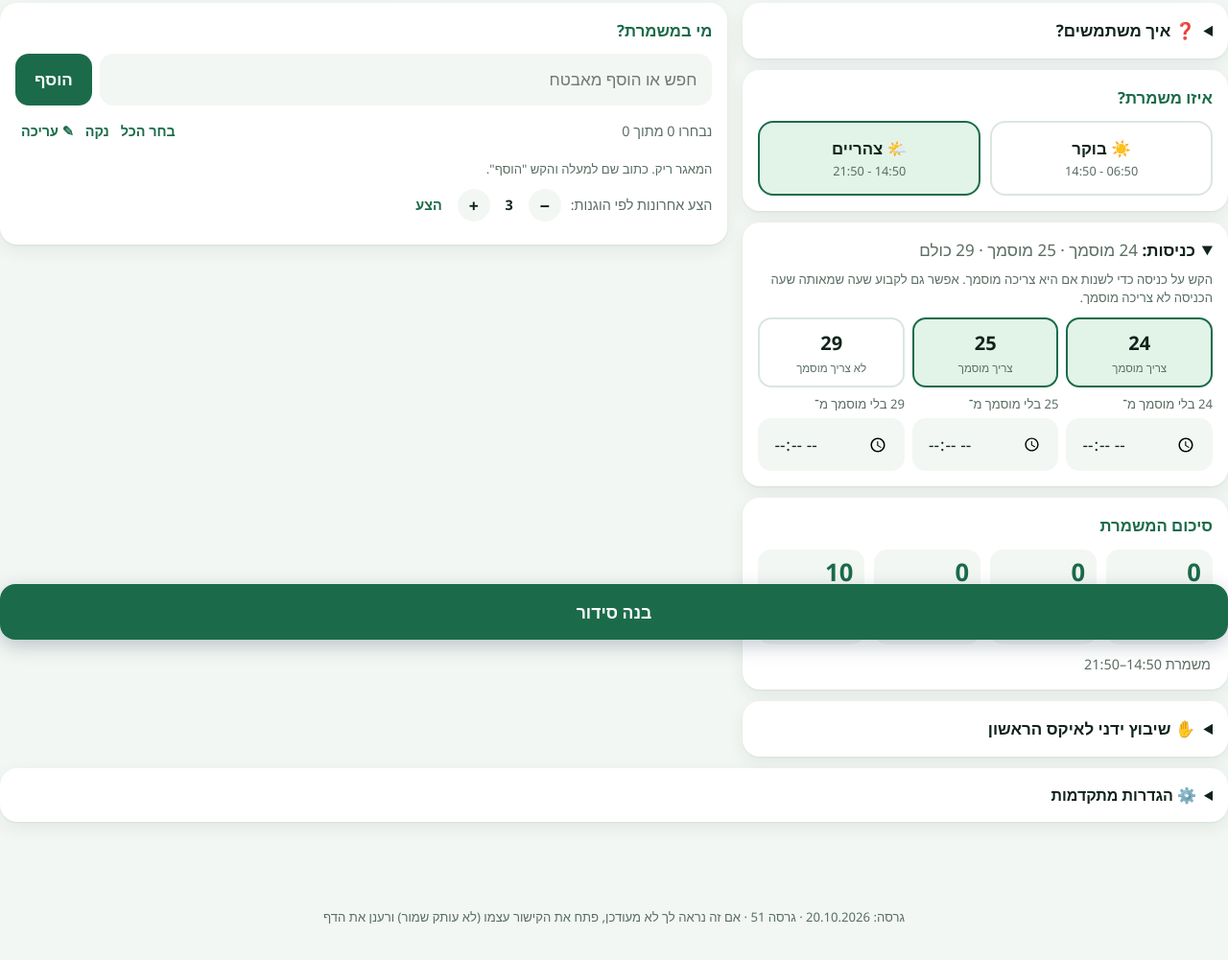
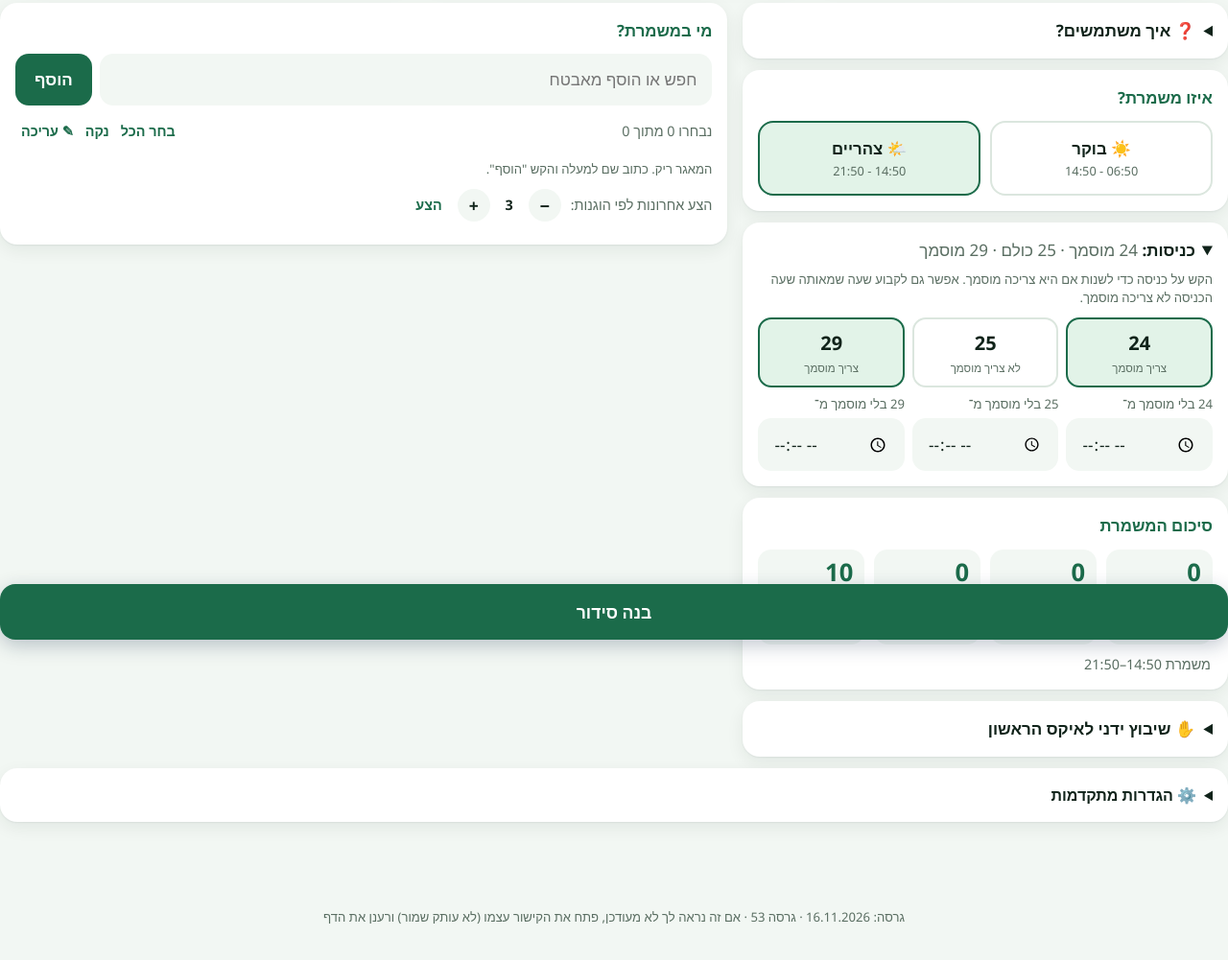
Before and after one commit to yosefbnl1-ux/knesset, a plain HTML site: page index.html in a window 1280 px wide. Shown: the part 123-1124 px from the top of the page at 96% size. Drawn offline with Linux system fonts and the light colour scheme.

Commit message:
גרסה 53 (טיוטה): חוקי כניסות, מעברים רחוקים והחלפה ראש בראש
- 24 ו־29 צריכים מוסמך כברירת מחדל, 25 לא (אפשר לשנות ב'כניסות'). הגדרה ישנה שנשמרה במכשיר מתאפסת פעם אחת לברירת המחדל החדשה.
- עבודות תשתית: רק מעבר מסיור ל־23 (ומ־25 ל־23) נחשב רחוק. מ־23 לסיור/25 ובין סיור ל־27/29 מותר.
- החלפה ראש בראש מותרת בין כל העמדות, חוץ מכשאחת מהן היא 23.

Co-Authored-By: Claude Opus 5.5 <noreply@anthropic.com>
Claude-Session: https://claude.ai/code/session_01RmXr9qWjfrXgmkeB2fAaZP

```diff
--- a/index.html
+++ b/index.html
@@ -250,7 +250,7 @@ body{max-width:none;padding:0 0 40px}
 <details class="card adv"><summary>⚙️ הגדרות מתקדמות</summary>
 <div class="advg">
 <div><h3>🚨 הקפצת כונן שילדי</h3><p class="hint" id="kinfo" style="margin:4px 0 8px"></p><div class="row" id="krow"><select id="ksel"></select><button class="btn2" id="kgo" type="button">הקפץ</button></div><div id="kask"></div></div>
-<div><h3>🚧 עבודות תשתית בכנסת</h3><label style="display:flex;gap:10px;align-items:flex-start;color:var(--mut);font-size:.92rem"><input type="checkbox" id="farc" checked style="margin-top:4px"><span>המעבר מסיור ל־23, 27 ו־29 ארוך עכשיו. העדף העברה מסיור ל־24, 25 ו־26 (ולהפך).</span></label></div>
+<div><h3>🚧 עבודות תשתית בכנסת</h3><label style="display:flex;gap:10px;align-items:flex-start;color:var(--mut);font-size:.92rem"><input type="checkbox" id="farc" checked style="margin-top:4px"><span>המעבר מסיור ל־23 (ומ־25 ל־23) ארוך עכשיו, אז עדיף להימנע ממנו. מ־23 לסיור או ל־25 אין בעיה.</span></label></div>
 <section><h3>שעות המשמרת</h3><div class="row3">
 <div><label>תחילה</label><input type="time" id="st" value="06:50"></div>
 <div><label>סיום</label><input type="time" id="en" value="14:50"></div>
@@ -290,7 +290,7 @@ const DISP=['23 א','23 ב','24','25','26','27','29','סיור א','סיור ב'
 const DROP=['סנח','סיור ב','23 ב','סיור א','27','26','25'];
 const cert=new Set(),fin=new Set(),DAL=new Set(),KON=new Set();let SPLIT=[];let last=null,view='post';
 
-let roster=[],srch='',edMode=false,recd=null,nL=3,rstArm=false,curMode='m';const hist={},LNG=new Set(),JOIN=new Set(),NITE=new Set(),GATES={'24':1,'25':1,'29':0};const today=()=>{const d=new Date();return d.getFullYear()+'-'+(d.getMonth()+1)+'-'+d.getDate()};const off=new Set();
+let roster=[],srch='',edMode=false,recd=null,nL=3,rstArm=false,curMode='m';const hist={},LNG=new Set(),JOIN=new Set(),NITE=new Set(),GATES={'24':1,'25':0,'29':1};const today=()=>{const d=new Date();return d.getFullYear()+'-'+(d.getMonth()+1)+'-'+d.getDate()};const off=new Set();
 function names(){return roster.filter(n=>!off.has(n)&&!(curMode==='a'&&KON.has(n)))}
 const he=(a,b)=>a.localeCompare(b,'he');
 const mk=()=>{const d=new Date();return d.getFullYear()+'-'+(d.getMonth()+1)};
@@ -340,9 +340,9 @@ else if(k==='t'){if(fin.has(n)){fin.delete(n);NITE.delete(n)}else fin.add(n)}
 else if(k==='d'){DAL.has(n)?DAL.delete(n):DAL.add(n)}
 else{cert.has(n)?cert.delete(n):cert.add(n)}
 chips();save()})}
-function save(){try{localStorage.setItem('shiftRoster',JSON.stringify({r:roster,c:[...cert],dl:[...DAL],f:[...fin],fd:today(),o:[...off],h:hist,rc:recd,lg:[...LNG],jn:[...JOIN],nt:[...NITE],kn:[...KON],gt:GATES,mo:MO}))}catch(e){}}
+function save(){try{localStorage.setItem('shiftRoster',JSON.stringify({r:roster,c:[...cert],dl:[...DAL],f:[...fin],fd:today(),o:[...off],h:hist,rc:recd,lg:[...LNG],jn:[...JOIN],nt:[...NITE],kn:[...KON],gt:GATES,gtv:2,mo:MO}))}catch(e){}}
 function load(){try{const d=JSON.parse(localStorage.getItem('shiftRoster')||'null');
-if(d){roster=d.r||[];(d.c||[]).forEach(x=>cert.add(x));(d.dl||[]).forEach(x=>DAL.add(x));if(d.fd===today()){(d.f||[]).forEach(x=>fin.add(x));(d.lg||[]).forEach(x=>LNG.add(x));(d.jn||[]).forEach(x=>JOIN.add(x));(d.nt||[]).forEach(x=>NITE.add(x));(d.kn||[]).forEach(x=>KON.add(x));[...NITE].forEach(x=>{if(!JOIN.has(x))NITE.delete(x)})}(d.o||[]).forEach(x=>off.add(x));Object.assign(hist,d.h||{});if(d.gt)Object.assign(GATES,d.gt);recd=d.rc||null;MO=d.mo||mk();roster.sort(he);monthCheck()}
+if(d){roster=d.r||[];(d.c||[]).forEach(x=>cert.add(x));(d.dl||[]).forEach(x=>DAL.add(x));if(d.fd===today()){(d.f||[]).forEach(x=>fin.add(x));(d.lg||[]).forEach(x=>LNG.add(x));(d.jn||[]).forEach(x=>JOIN.add(x));(d.nt||[]).forEach(x=>NITE.add(x));(d.kn||[]).forEach(x=>KON.add(x));[...NITE].forEach(x=>{if(!JOIN.has(x))NITE.delete(x)})}(d.o||[]).forEach(x=>off.add(x));Object.assign(hist,d.h||{});if(d.gt&&d.gtv===2)Object.assign(GATES,d.gt);recd=d.rc||null;MO=d.mo||mk();roster.sort(he);monthCheck()}
 else{const o=JSON.parse(localStorage.getItem('shift')||'null');if(o){roster=[...new Set((o.n||'').split('\n').map(z=>z.trim()).filter(Boolean))];(o.c||[]).forEach(x=>cert.add(x))}}}catch(e){}}
 function addNames(t){t.split('\n').map(z=>z.trim()).filter(Boolean).forEach(l=>{const m=l.match(/^(.*?)\s*([*!]*)$/),n=m[1].trim();if(!n)return;if(!roster.includes(n))roster.push(n);if(m[2].includes('*'))cert.add(n);if(m[2].includes('!'))fin.add(n)});roster.sort(he)}
 $('addl').onclick=()=>{addNames($('names').value);$('names').value='';chips();save()};
@@ -437,9 +437,9 @@ const score=6*rng(nv('si'))+2*rng(nv('sd'))+4*rng(nv('br'))+3*Math.abs(avg(cv)-a
 return{rows,st,score,uneaten,miss}}
 
 const PM={};POS.forEach(q=>PM[q.id]=q);
-let EXTRA=[];const swOk=(a,b)=>{const pt=z=>z.startsWith('סיור'),nr=z=>z==='24'||z==='26';return (pt(a)&&nr(b))||(pt(b)&&nr(a))};
-let SITSIT=40,SITPOL=30,SWP=45,SWPOL=25,WKMAX=3,WKPOL=70;const FAR=new Set(['23','27','29']);let FARON=true;try{FARON=localStorage.getItem('shiftFar')!=='0'}catch(e){}
-const farMv=(a,b)=>FARON&&a&&b&&((a==='סיור'&&FAR.has(b))||(b==='סיור'&&FAR.has(a))||(a==='25'&&b==='23'));
+let EXTRA=[];const swOk=(a,b)=>!a.startsWith('23')&&!b.startsWith('23');
+let SITSIT=40,SITPOL=30,SWP=45,SWPOL=25,WKMAX=3,WKPOL=70;let FARON=true;try{FARON=localStorage.getItem('shiftFar')!=='0'}catch(e){}
+const farMv=(a,b)=>FARON&&b==='23'&&(a==='סיור'||a==='25');
 function regExtra(x){const q={id:x.id,k:x.lab,t:x.t,lab:x.lab,ex:1};POS.push(q);PM[q.id]=q;DISP.push(q.id);DROP.push(q.id)}
 function clearExtra(){SPLIT=[];EXTRA.forEach(x=>{[POS,DISP,DROP].forEach(A=>{const i=A.findIndex(y=>(y.id||y)===x.id);if(i>=0)A.splice(i,1)});delete PM[x.id]});EXTRA=[]}
 function polish(best,g,f0,S,rm,W){
@@ -626,7 +626,7 @@ const t=T0+' · '+d.getDate()+'.'+(d.getMonth()+1)+'.'+d.getFullYear()+' · '+(c
 L.unshift({k,d:d.getDate()+'.'+(d.getMonth()+1),m:curMode==='m'?'בוקר':'צהריים',t});localStorage.setItem('shiftHist',JSON.stringify(L.slice(0,14)))}catch(e){}histUI()}
 function histUI(){const L=histGet();$('hist2').innerHTML=L.length?`<details class="card hh"><summary>🗂️ סידורים קודמים (${L.length})</summary>${L.map((z,i)=>`<details><summary>${esc(z.d)} · ${esc(z.m)}</summary><pre>${esc(z.t)}</pre><a class="wa" target="_blank" rel="noopener" href="${waUrl(z.t)}">שלח בווצאפ</a></details>`).join('')}</details>`:''}
 load();chips();gatesUI();setLogo();histUI();['r4','r5','r6'].forEach(id=>{$(id).oninput=gatesUI});
-const VER='20.10.2026 · גרסה 51';$('ver').textContent='גרסה: '+VER+' · אם זה נראה לך לא מעודכן, פתח את הקישור עצמו (לא עותק שמור) ורענן את הדף';let wipeArm=false;$('wipe').onclick=()=>{if(!wipeArm){wipeArm=true;$('wipe').textContent='בטוח? לחץ שוב למחיקה';setTimeout(()=>{wipeArm=false;$('wipe').textContent='🗑️ מחק את כל הנתונים במכשיר הזה'},4000);return}try{localStorage.removeItem('shiftRoster');localStorage.removeItem('shift');localStorage.removeItem('shiftPal');localStorage.removeItem('shiftHist')}catch(e){}location.reload()};pre(new Date().getHours()>=13?'a':'m',true);restoreLast();setInterval(tick,30000);
+const VER='16.11.2026 · גרסה 53';$('ver').textContent='גרסה: '+VER+' · אם זה נראה לך לא מעודכן, פתח את הקישור עצמו (לא עותק שמור) ורענן את הדף';let wipeArm=false;$('wipe').onclick=()=>{if(!wipeArm){wipeArm=true;$('wipe').textContent='בטוח? לחץ שוב למחיקה';setTimeout(()=>{wipeArm=false;$('wipe').textContent='🗑️ מחק את כל הנתונים במכשיר הזה'},4000);return}try{localStorage.removeItem('shiftRoster');localStorage.removeItem('shift');localStorage.removeItem('shiftPal');localStorage.removeItem('shiftHist')}catch(e){}location.reload()};pre(new Date().getHours()>=13?'a':'m',true);restoreLast();setInterval(tick,30000);
 
 
 (function(){const sp=document.getElementById('splash');if(!sp)return;let seen=false;try{seen=!!sessionStorage.getItem('splashSeen')}catch(e){}
```
